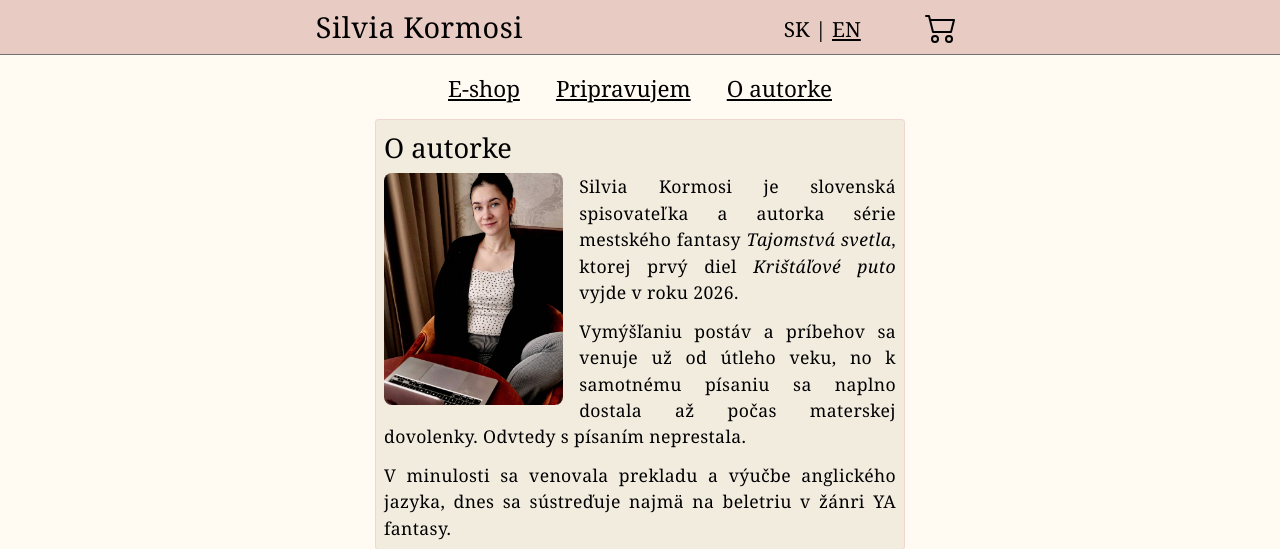
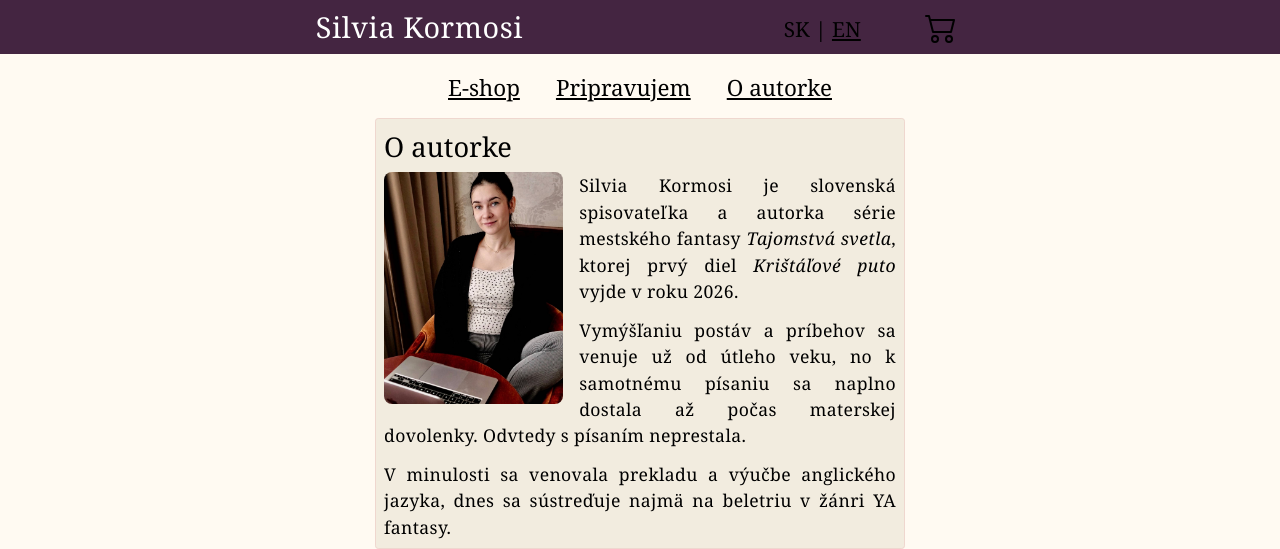
Before and after one commit to kormosi/eshop, a Django app: template templates/eshop/about.html in a window 1280 px wide. Shown: the top 549 px of the page. Run offline with Django 5.2, Linux system fonts and the light colour scheme; the template is opened without the code that fills it, so the values that code supplies are empty.

Commit message:
Colorscheme change

```diff
--- a/static/eshop/css/style.css
+++ b/static/eshop/css/style.css
@@ -67,10 +67,10 @@ body {
 header {
     display: flex;
     justify-content: space-around;
-    background-color: #e8ccc3;
-    border-bottom: 0.10em;
-    border-style: solid;
-    border-color: #707070;
+    background-color: #442541;
+    /*border-bottom: 0.10em;*/
+    /*border-style: solid;*/
+    /*border-color: #707070;*/
     width: 100%; /* Otherwise it will shrink-to-content */
     position: sticky;
     top: 0;
@@ -88,7 +88,7 @@ header {
 .logo {
     margin-left: .3em;
     font-size: 1.8em;
-    color: #000000;
+    color: white;
     letter-spacing: 0.02em;
     text-decoration: none;
 }
```
